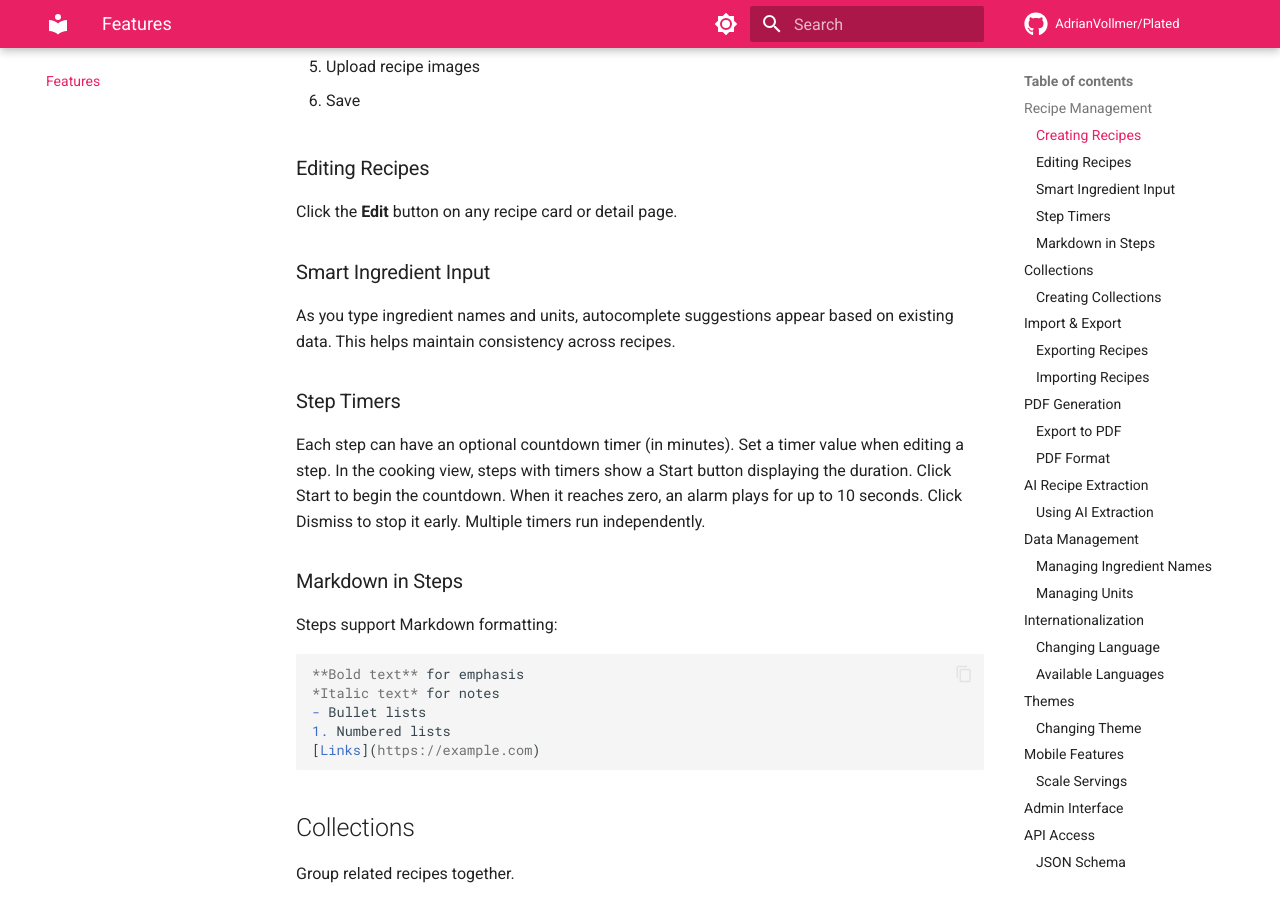
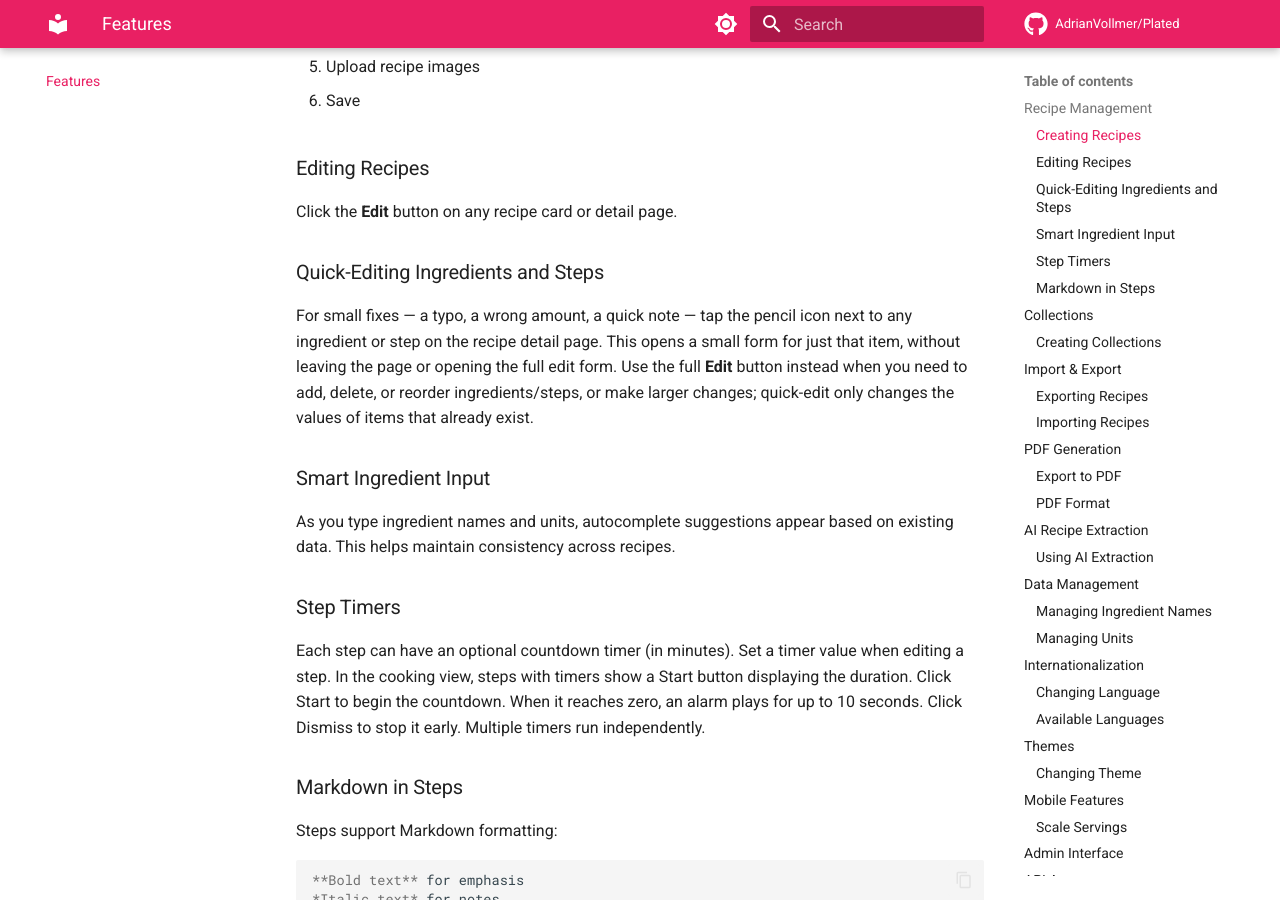
Before and after one commit to AdrianVollmer/Plated, an MkDocs documentation site: the page built from docs/features.md, in a window 1280 px wide and 900 px high, scrolled down 680 px. Built offline with MkDocs 1.6.1 and Material for MkDocs 9.7.7, drawn with Linux system fonts in a browser that asks for light colours; comment, search, counter and statistics services are not loaded.

Commit message:
docs: document ingredient/step quick-edit

```diff
--- a/docs/features.md
+++ b/docs/features.md
@@ -28,6 +28,14 @@ Comprehensive guide to Plated's features.
 ### Editing Recipes
 
 Click the **Edit** button on any recipe card or detail page.
+
+### Quick-Editing Ingredients and Steps
+
+For small fixes — a typo, a wrong amount, a quick note — tap the pencil icon next to any
+ingredient or step on the recipe detail page. This opens a small form for just that item, without
+leaving the page or opening the full edit form. Use the full **Edit** button instead when you
+need to add, delete, or reorder ingredients/steps, or make larger changes; quick-edit only
+changes the values of items that already exist.
 
 ### Smart Ingredient Input
 
```
